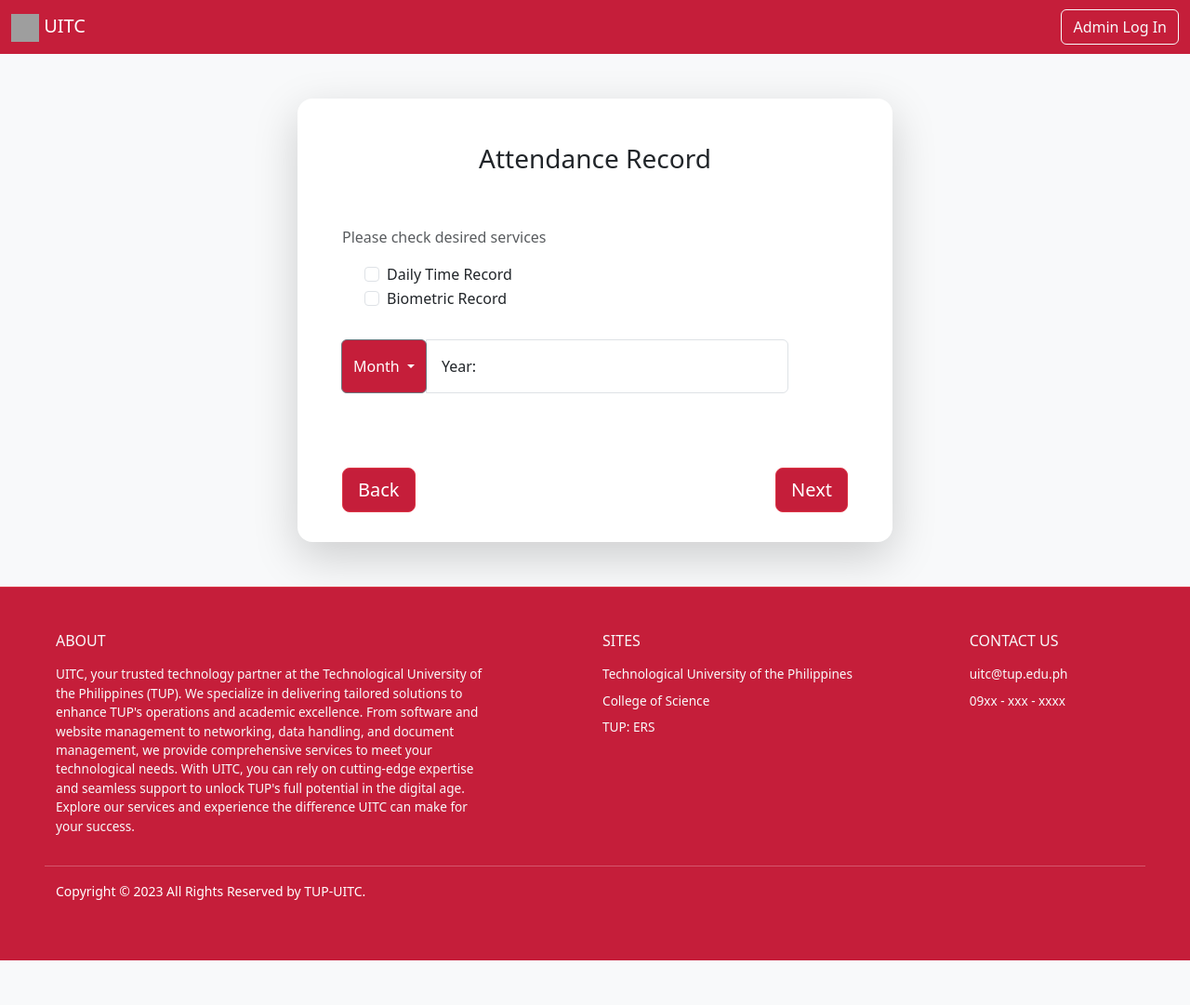
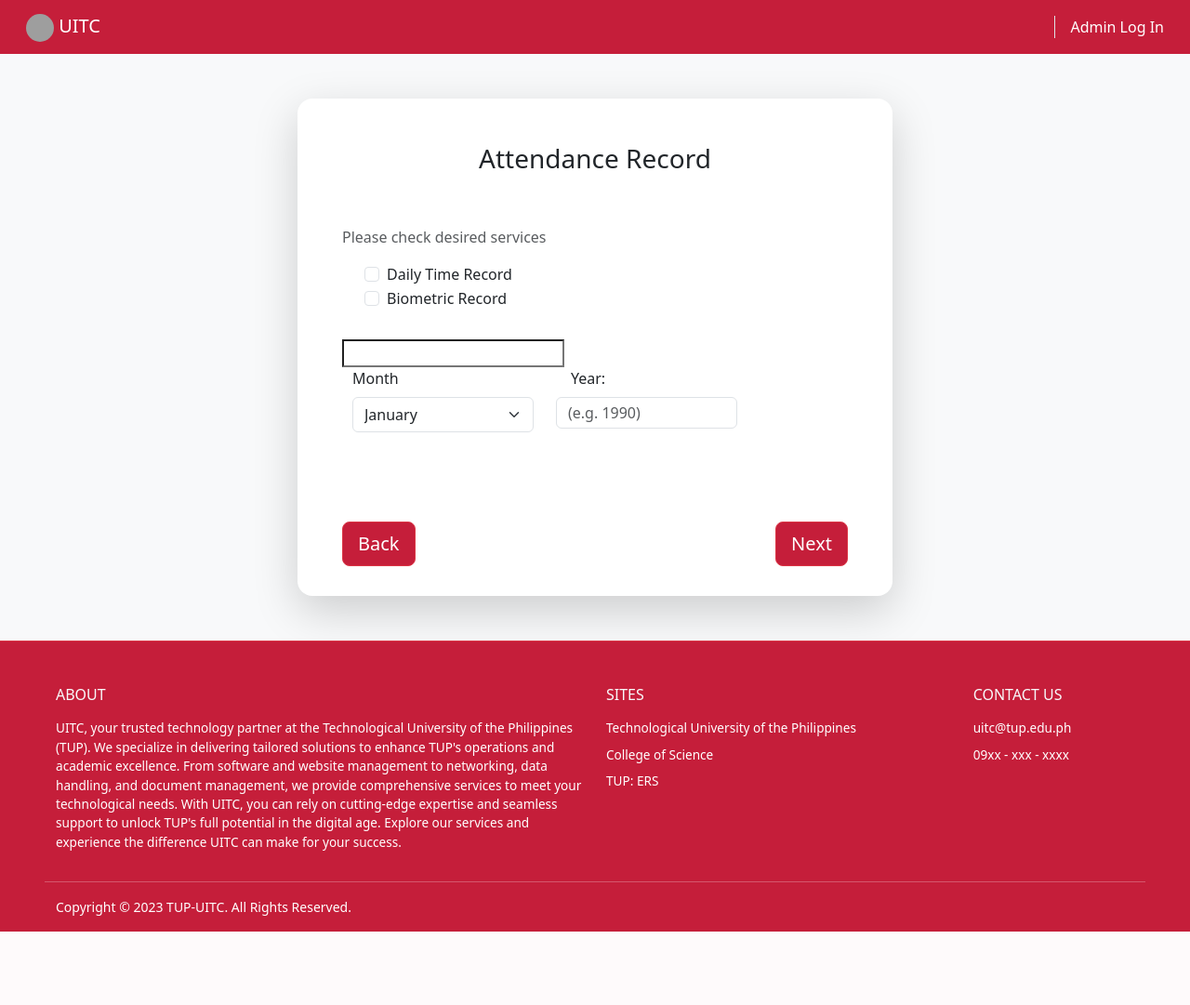
Before and after one commit to ssntn/web-job-request, a Flask app: template templates/a.html in a window 1280 px wide. Shown: the whole page at 93% size. After the commit the page ends 1002 px from the top, so only its background shows below. Run offline with Flask 3, Linux system fonts and the light colour scheme; the template is opened without the code that fills it, so the values that code supplies are empty; some libraries are stand-ins or nearby versions; grey boxes are pictures that could not be loaded.

Commit message:
added form e + g, home and forms styling

```diff
--- a/static/css/styles.css
+++ b/static/css/styles.css
@@ -7,6 +7,7 @@
 
 /* BODY */
 body {
+  /* background-color: #6c757d; */
   background-color: #F8F9FA;
 }
 
--- a/static/css/typography.css
+++ b/static/css/typography.css
@@ -1,10 +1,6 @@
 
 footer p {
     font-size: medium;
-}
-
-nav div a {
-    font-size: large;
 }
 
 footer div div div ul li a p:hover {
@@ -26,21 +22,27 @@ footer div div div ul li a p:hover {
 }
 
 /* Small devices (portrait tablets and large phones, 600px and up) */
-@media only screen and (min-width: 600px) {
+@media only screen and (max-width: 600px) {
+    #uitc {
+        font-size: 0.85em;
+    }
+
+
 
 }
 
 /* Medium devices (landscape tablets, 768px and up) */
-@media only screen and (min-width: 768px) {
+@media only screen and (max-width: 768px) {
 
 }
 
 /* Large devices (laptops/desktops, 992px and up) */
-@media only screen and (min-width: 992px) {
+@media only screen and (max-width: 992px) {
+
 
 }
 
 /* Extra large devices (large laptops and desktops, 1200px and up) */
-@media only screen and (min-width: 1200px) {
+@media only screen and (max-width: 1200px) {
 
 }
--- a/templates/a.html
+++ b/templates/a.html
@@ -64,32 +64,31 @@
 
             <!-- Date Picker -->
             <div class="input-group ms-5 py-3 mt-3 w-75 ">
-                <input type="text" name="month" id="month-input" style="display:none;">
+                <input type="text" name="month" id="month-input" style="display:block;">
 
-                <div class="dropdown open">
-                    <button class="py-3 btn btn-secondary dropdown-toggle" type="button" id="triggerId" data-bs-toggle="dropdown" aria-haspopup="true"
-                            aria-expanded="false" style="background-color: var(--primary-color);">
-                                Month
-                            </button>
-                    <div class="dropdown-menu" aria-labelledby="triggerId">
-                        <button class="dropdown-item">January</button>
-                        <button class="dropdown-item">February</button>
-                        <button class="dropdown-item">March</button>
-                        <button class="dropdown-item">April</button>
-                        <button class="dropdown-item">May</button>
-                        <button class="dropdown-item">June</button>
-                        <button class="dropdown-item">July</button>
-                        <button class="dropdown-item">August</button>
-                        <button class="dropdown-item">September</button>
-                        <button class="dropdown-item">October</button>
-                        <button class="dropdown-item">November</button>
-                        <button class="dropdown-item">December</button>
+                <div class="row">
+                    <div class="col-6 col-lg-6 col-md-6 col-sm-6 mb-3">
+                        <label for="month" class="form-label">Month</label>
+                        <select class="form-select form-select" name="" id="month">
+                            <option value="" selected>January</option>
+                            <option value="" >February</option>
+                            <option value="" >March</option>
+                            <option value="" >April</option>
+                            <option value="" >May</option>
+                            <option value="" >June</option>
+                            <option value="" >July</option>
+                            <option value="" >August</option>
+                            <option value="" >September</option>
+                            <option value="" >October</option>
+                            <option value="" >November</option>
+                            <option value="" >December</option>
+                        </select>
                     </div>
-                </div>
 
-                <div class="form-floating w-75">
-                    <input class="form-control" type="text" name="year" id="year" placeholder="Year:" required>
-                    <label for="name" class="" style="padding-left: 1em;">Year:</label>
+                    <div class="col-6 col-lg-6 col-md-6 col-sm-6 mb-3">
+                        <label for="year" class="mb-1" style="margin-left: 1em;">Year:</label>
+                        <input class="form-control py-1 mt-1" type="number" name="year" id="year" placeholder="(e.g. 1990)" required>
+                    </div>
                 </div>
             </div>
 
--- a/templates/base.html
+++ b/templates/base.html
@@ -29,18 +29,23 @@
 
 <body>
     <!-- NAV VAR -->
-    <nav class="navbar navbar-expand-xl navbar-dark" style="background-color: var(--primary-color);">
+    <!-- -->
+    <nav class="navbar navbar-expand-xl navbar-dark" style="background-color: var(--primary-color);" >
         <div class="container-fluid">
 
             <!-- <div class="container"> -->
-            <a class="navbar-brand" href="/">
-                <img src="https://picsum.photos/100" alt="Logo:" width="30" height="30">
-                UITC
+            <a class="ms-3 navbar-brand " href="/">
+                <img class="rounded-circle" src="https://picsum.photos/100" alt="Logo:" width="30" height="30">
+                <span id="uitc">
+                    UITC
+                </span>
             </a>
 
-            <a class="btn btn-outline-light" href="/admin" class="text-decoration-none text-white">
-                Admin Log In
-            </a>
+            <div class="ps-3 pe-3 border-start">
+                <a class="nav-link text-decoration-none text-white" href="/admin" class="text-decoration-none text-white">
+                    Admin Log In
+                </a>
+            </div>
 
         </div>
     </nav>
@@ -51,12 +56,11 @@
     <!-- FOOTER -->
     <!-- -->
     <footer>
-        <div class="px-5 row row-1 row-sm-1 row--md-4 py-5 my-5 mx-auto border-top border-danger"style="background-color: var(--primary-color);">
+        <div class="px-5 row row-1 row-sm-1 row--md-4 pt-5 mt-5 mx-auto border-top border-danger" style="background-color: var(--primary-color);">
 
-            <div class="col col-lg-5 col-md-10 col-sm-12 col-12 mb-3" style="margin-right: 8%;">
-
+            <div class="col col-lg-6 col-md-10 col-sm-12 col-12 mb-3">
                 <p class="text-light h6 pb-2">ABOUT</h5>
-                <p class="p-0 text-light aboutt">UITC, your trusted technology partner at the Technological University of the Philippines (TUP).
+                <p class="p-0 aboutt text-white fw-light">UITC, your trusted technology partner at the Technological University of the Philippines (TUP).
                     We specialize in delivering tailored solutions to enhance TUP's operations and academic excellence.
                     From software and website management to networking, data handling, and document management, we provide
                     comprehensive services to meet your technological needs. With UITC, you can rely on cutting-edge expertise
@@ -64,24 +68,24 @@
                     experience the difference UITC can make for your success.</p>
             </div>
 
-            <div class="col col-lg-4 col-md-6 col-sm-6 col-12  mb-3">
+            <div class="col col-lg-4 col-md-6 col-sm-6 col-12 mb-3">
                 <p class="text-light h6 pb-2">SITES</h5>
                 <ul class="nav flex-column">
-                    <li class="nav-item mb-2"><a href="https://www.tup.edu.ph/" class="nav-link p-0 text-muted"><p class="text-light m-0 p-0">Technological University of the Philippines</p></a></li>
-                    <li class="nav-item mb-2"><a href="#" class="nav-link p-0 text-muted"><p class="text-light m-0 p-0">College of Science</p></a></li>
-                    <li class="nav-item mb-2"><a href="#" class="nav-link p-0 text-muted"><p class="text-light m-0 p-0">TUP: ERS</p></a></li>
+                    <li class="nav-item mb-2"><a href="https://www.tup.edu.ph/" class="nav-link p-0 "><p class="text-white fw-light m-0 p-0">Technological University of the Philippines</p></a></li>
+                    <li class="nav-item mb-2"><a href="#" class="nav-link p-0 "><p class="text-white fw-light m-0 p-0">College of Science</p></a></li>
+                    <li class="nav-item mb-2"><a href="#" class="nav-link p-0 "><p class="text-white fw-light m-0 p-0">TUP: ERS</p></a></li>
                 </ul>
             </div>
 
             <div class="col col-lg-2 col-md-6 col-sm-6 col-12  mb-3">
                 <p class="text-light h6 pb-2">CONTACT US</h5>
                 <ul class="nav flex-column">
-                    <li class="nav-item mb-2"><a href="mailto:uitc@tup.edu.ph" class="nav-link p-0 text-muted"><p class="text-light m-0 p-0">uitc@tup.edu.ph</p></a></li>
-                    <li class="nav-item mb-2"><a href="#" class="nav-link p-0 text-muted"><p class="text-light m-0 p-0">09xx - xxx - xxxx</p></a></li>
+                    <li class="nav-item mb-2"><a href="mailto:uitc@tup.edu.ph" class="nav-link p-0"><p class="text-white fw-light m-0 p-0">uitc@tup.edu.ph</p></a></li>
+                    <li class="nav-item mb-2"><a href="#" class="nav-link p-0"><p class="text-white fw-light m-0 p-0">09xx - xxx - xxxx</p></a></li>
                 </ul>
             </div>
             <hr style="color: white; width: 100%">
-            <p class="small text-white">Copyright &copy; 2023 All Rights Reserved by TUP-UITC.</p>
+            <p class="small text-white">Copyright &copy; 2023 TUP-UITC. <span>All Rights Reserved.</span></p>
         </div>
     </footer>
 
```
Also changed, not shown: templates/f.html (added, +64 -0 lines), templates/g.html (added, +64 -0 lines), templates/loading.html (+16 -10 lines), templates/e.html (line endings or trailing spaces).
